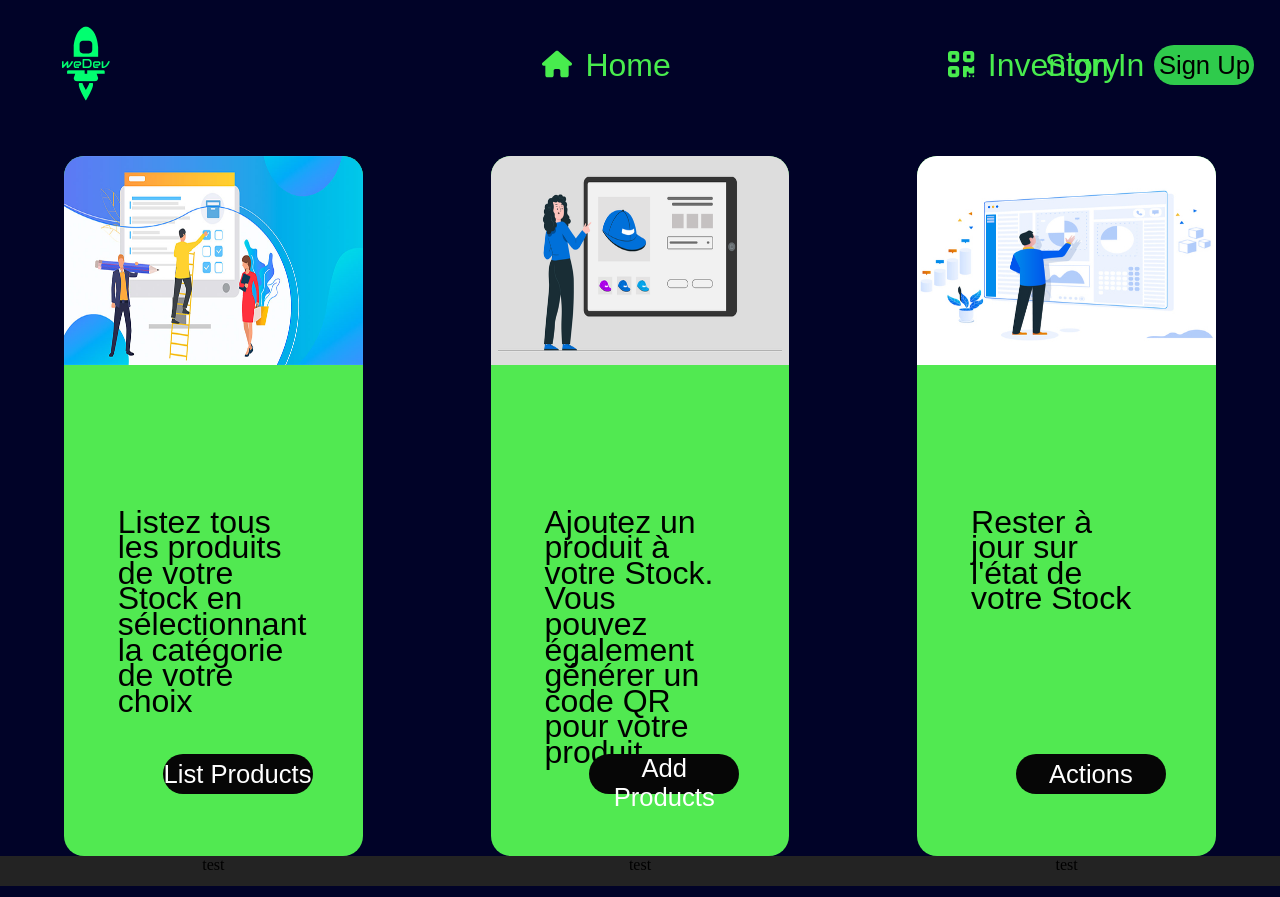
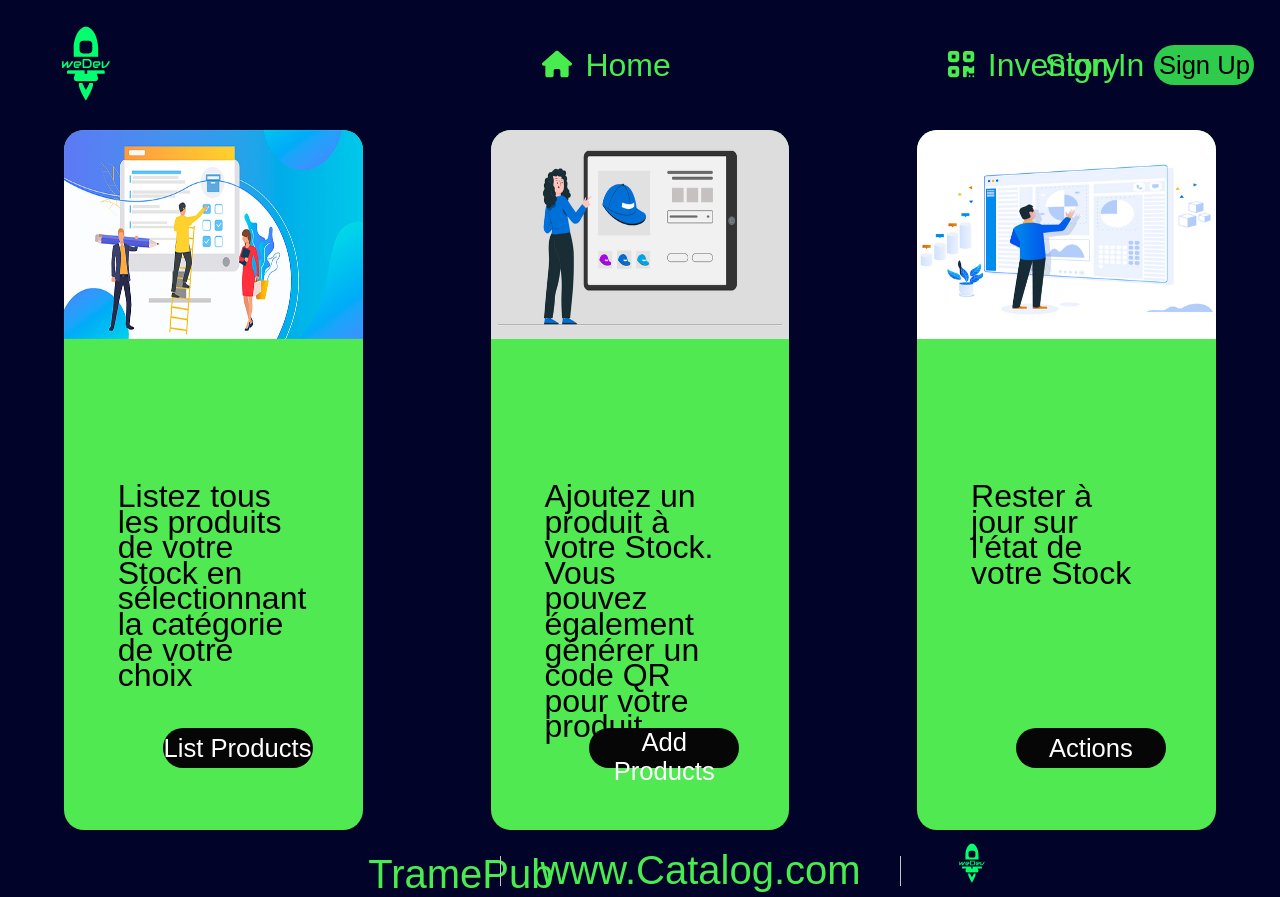
Before and after one commit to YASSCODER/TrameInventory, a React (Create React App) app: page / in a window 1280 px wide. Built offline with nearby package versions, Linux system fonts and the light colour scheme; a web font is replaced by a local one.

Commit message:
creat footer for the home page

```diff
--- a/src/container/footer/footer.css
+++ b/src/container/footer/footer.css
@@ -1,7 +1,38 @@
 .footer_container{
-    background: #232323;
     display: flex;
     flex-direction: row;
     justify-content: space-around;
+    margin-top: 1%;
+}
+.footer_container .studio {
+    width: 5%;
+    margin-right: 20%;
+}
+.studio img{
+    width: 100%;
+}
+.client{
+    margin-left: 20%;
+}
+.client p{
+    font-family: var(--font-family);
+    color: #48ec4e;
+    font-size: 40px;
+    margin-top: 5%;
+    margin-left: 50%;
+}
+.catalog_link{
+    margin-top: 0.4%;
+}
+.catalog_link a{
+    text-decoration: none;
+    font-family: var(--font-family);
+    color: #48ec4e;
+    font-size: 40px;
+}
+.divider{
+    margin-top: 1%;
+    background: #c5c2c2;
     height: 30px;
+    width: 1px;
 }
--- a/src/container/footer/footer.jsx
+++ b/src/container/footer/footer.jsx
@@ -1,15 +1,19 @@
 import './footer.css';
+import logo from '../../assets/logoHR.svg'
 const Footer = () => {
     return(
         <div className="footer_container">
-            <div className="studio">
-                <p>test</p>
+            <div className="client">
+                <p>TramePub</p>
+            </div>
+            <div className="divider">
             </div>
             <div className="catalog_link">
-                <p>test</p>
+                <a href="#">www.Catalog.com</a>
             </div>
-            <div className="client">
-                <p>test</p>
+            <div className="divider"></div>
+            <div className="studio">
+                <img src={logo} alt="" />
             </div>
         </div>
     )
--- a/src/container/header/header.css
+++ b/src/container/header/header.css
@@ -1,5 +1,5 @@
 .card_container{
-    margin-top: 2%;
+    margin-top: 0;
     height: 700px;
     display: flex;
     flex-direction: row;
```
